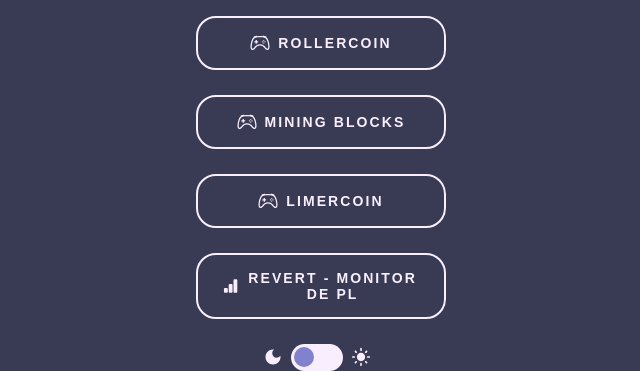
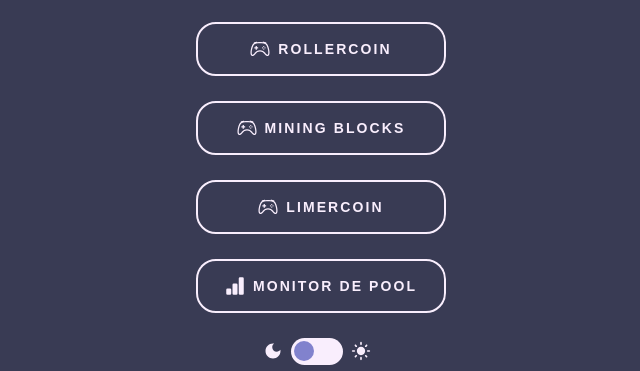
Before and after one commit to Tcryptohub/links, a plain HTML site: page index.html in a window 1280 px wide. Shown: the part 497-868 px from the top of the page, without its empty margins (319-959 px from the left). Drawn offline with Linux system fonts and the light colour scheme; a web font is replaced by a local one.

Commit message:
Update index.html

```diff
--- a/index.html
+++ b/index.html
@@ -72,7 +72,7 @@
             <svg xmlns="http://www.w3.org/2000/svg" width="16" height="16" fill="currentColor" class="bi bi-bar-chart-fill" viewBox="0 0 16 16">
             <path d="M1 11a1 1 0 0 1 1-1h2a1 1 0 0 1 1 1v3a1 1 0 0 1-1 1H2a1 1 0 0 1-1-1zm5-4a1 1 0 0 1 1-1h2a1 1 0 0 1 1 1v7a1 1 0 0 1-1 1H7a1 1 0 0 1-1-1zm5-5a1 1 0 0 1 1-1h2a1 1 0 0 1 1 1v12a1 1 0 0 1-1 1h-2a1 1 0 0 1-1-1z"/>
             </svg>
-            Revert - Monitor de PL</a>
+            Monitor de Pool</a>
 
 
 </a>
```
